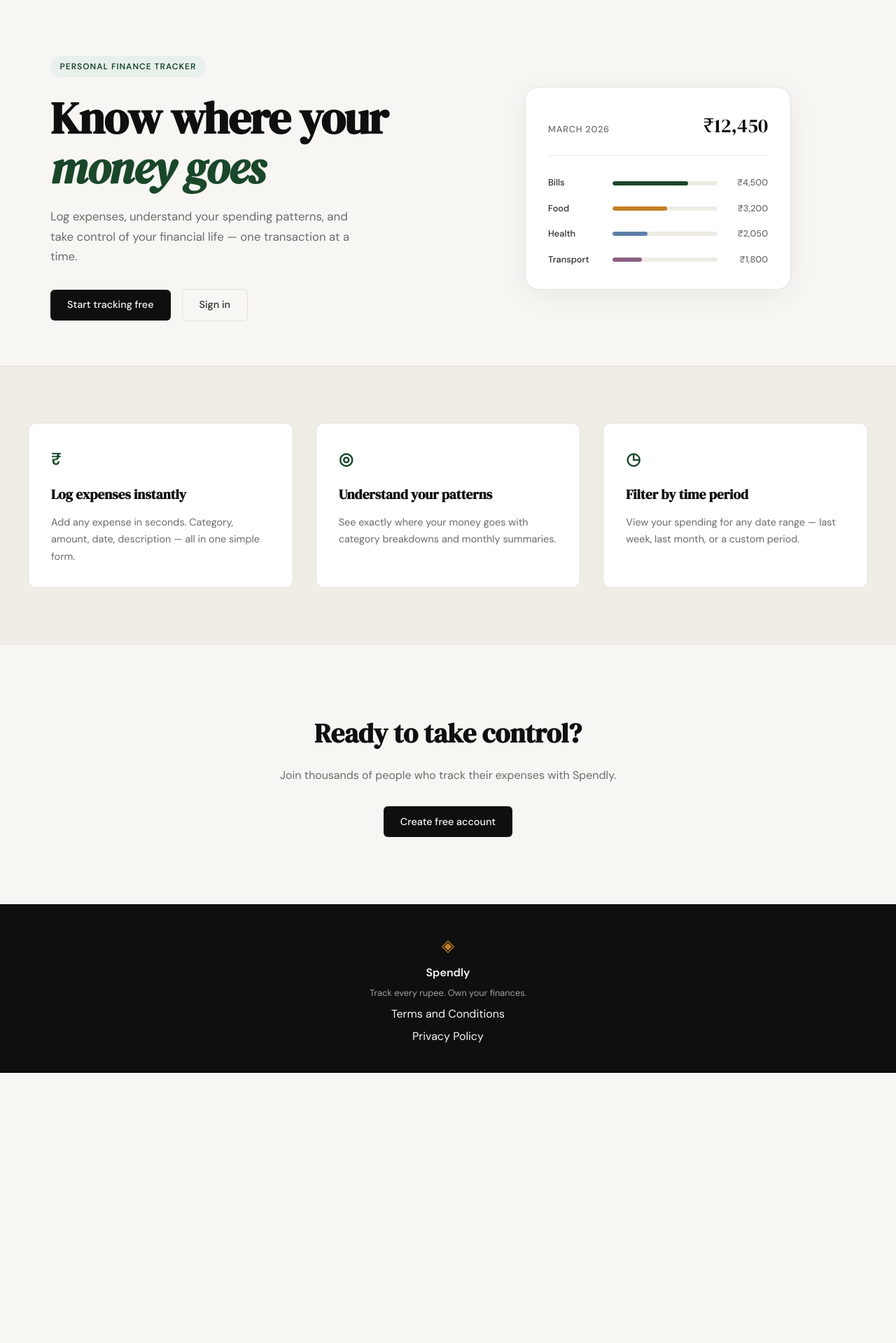
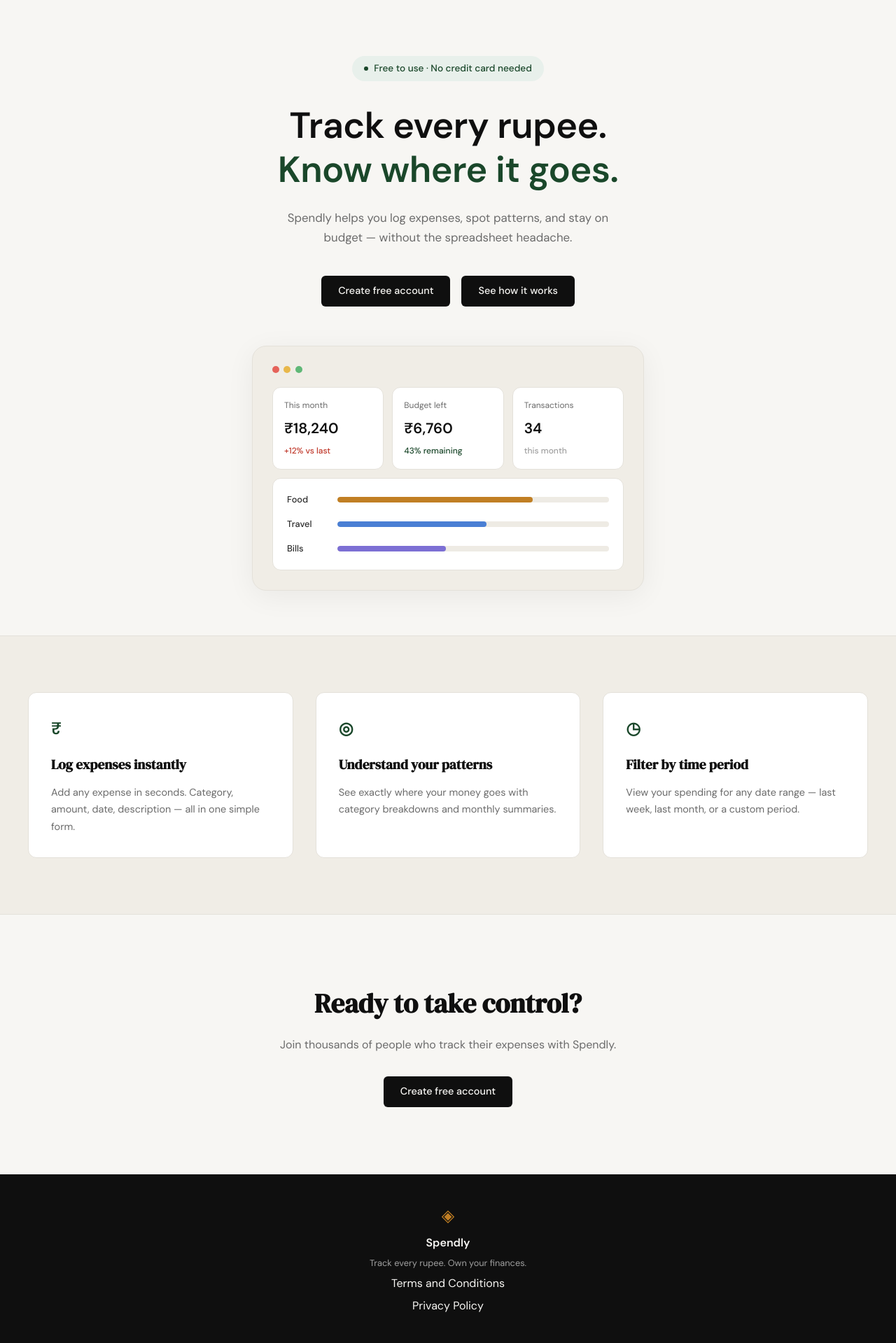
Before and after one commit to sarmadMansoor/spendly, a Flask app: page / in a window 1280 px wide. Shown: the part 61-1980 px from the top of the page at 70% size. Before the commit the page ends 1594 px from the top, so only its background shows below. Run offline with Flask 3, Linux system fonts and the light colour scheme.

Commit message:
landing page updated: first change

```diff
--- a/static/css/style.css
+++ b/static/css/style.css
@@ -125,38 +125,53 @@ a { color: inherit; text-decoration: none; }
 
 .hero {
     padding: 5rem 2rem 4rem;
-    display: grid;
-    grid-template-columns: 1fr 1fr;
-    gap: 4rem;
+    display: flex;
+    flex-direction: column;
     align-items: center;
+    text-align: center;
     max-width: var(--max-width);
     margin: 0 auto;
 }
 
+.hero-inner {
+    display: flex;
+    flex-direction: column;
+    align-items: center;
+    max-width: 620px;
+}
+
 .hero-badge {
-    display: inline-block;
+    display: inline-flex;
+    align-items: center;
+    gap: 0.5rem;
     background: var(--accent-light);
     color: var(--accent);
-    font-size: 0.75rem;
-    font-weight: 600;
-    letter-spacing: 0.08em;
-    text-transform: uppercase;
-    padding: 0.35rem 0.85rem;
+    font-size: 0.85rem;
+    font-weight: 500;
+    padding: 0.45rem 1.1rem;
     border-radius: 999px;
+    margin-bottom: 2rem;
+}
+
+.hero-badge-dot {
+    width: 6px;
+    height: 6px;
+    border-radius: 50%;
+    background: var(--accent);
+}
+
+.hero-title {
+    font-family: var(--font-body);
+    font-weight: 700;
+    font-size: clamp(2.25rem, 5vw, 3.25rem);
+    line-height: 1.2;
+    letter-spacing: -0.01em;
+    color: var(--ink);
     margin-bottom: 1.5rem;
 }
 
-.hero-title {
-    font-family: var(--font-display);
-    font-size: clamp(2.5rem, 5vw, 4rem);
-    line-height: 1.1;
-    letter-spacing: -0.02em;
-    color: var(--ink);
-    margin-bottom: 1.25rem;
-}
-
-.hero-title em {
-    font-style: italic;
+.hero-title-accent {
+    display: block;
     color: var(--accent);
 }
 
@@ -165,13 +180,15 @@ a { color: inherit; text-decoration: none; }
     color: var(--ink-muted);
     line-height: 1.7;
     max-width: 460px;
-    margin-bottom: 2rem;
+    margin: 0 auto 2.5rem;
 }
 
 .hero-actions {
     display: flex;
     gap: 1rem;
     align-items: center;
+    justify-content: center;
+    margin-bottom: 3.5rem;
 }
 
 /* ------------------------------------------------------------------ */
@@ -181,46 +198,87 @@ a { color: inherit; text-decoration: none; }
 .hero-visual {
     display: flex;
     justify-content: center;
+    width: 100%;
 }
 
 .mock-card {
-    background: var(--paper-card);
+    background: var(--paper-warm);
     border: 1px solid var(--border);
     border-radius: var(--radius-lg);
-    padding: 2rem;
+    padding: 1.75rem;
     width: 100%;
-    max-width: 380px;
+    max-width: 560px;
     box-shadow: 0 8px 40px rgba(0,0,0,0.06);
 }
 
-.mock-card-header {
+.mock-card-dots {
     display: flex;
-    justify-content: space-between;
-    align-items: baseline;
-    margin-bottom: 1.75rem;
-    padding-bottom: 1.25rem;
-    border-bottom: 1px solid var(--border-soft);
+    gap: 0.4rem;
+    margin-bottom: 1.25rem;
 }
 
-.mock-label {
-    font-size: 0.8rem;
-    font-weight: 500;
-    color: var(--ink-muted);
-    text-transform: uppercase;
-    letter-spacing: 0.06em;
+.mock-dot {
+    width: 10px;
+    height: 10px;
+    border-radius: 50%;
 }
 
-.mock-total {
-    font-family: var(--font-display);
-    font-size: 1.75rem;
+.mock-dot-red { background: #e5635a; }
+.mock-dot-yellow { background: #e8b84b; }
+.mock-dot-green { background: #5fb877; }
+
+.mock-stats {
+    display: grid;
+    grid-template-columns: repeat(3, 1fr);
+    gap: 0.75rem;
+    margin-bottom: 0.75rem;
+}
+
+.mock-stat {
+    background: var(--paper-card);
+    border: 1px solid var(--border);
+    border-radius: var(--radius-md);
+    padding: 1rem;
+    display: flex;
+    flex-direction: column;
+    gap: 0.4rem;
+    text-align: left;
+}
+
+.mock-stat-label {
+    font-size: 0.75rem;
+    color: var(--ink-muted);
+}
+
+.mock-stat-value {
+    font-family: var(--font-body);
+    font-weight: 700;
+    font-size: 1.3rem;
     color: var(--ink);
 }
 
-.mock-bars { display: flex; flex-direction: column; gap: 1rem; }
+.mock-stat-change {
+    font-size: 0.75rem;
+    font-weight: 500;
+}
+
+.mock-stat-negative { color: var(--danger); }
+.mock-stat-positive { color: var(--accent); }
+.mock-stat-muted { color: var(--ink-faint); }
+
+.mock-bars {
+    display: flex;
+    flex-direction: column;
+    gap: 0.9rem;
+    background: var(--paper-card);
+    border: 1px solid var(--border);
+    border-radius: var(--radius-md);
+    padding: 1.25rem;
+}
 
 .mock-bar-row {
     display: grid;
-    grid-template-columns: 80px 1fr 60px;
+    grid-template-columns: 60px 1fr;
     align-items: center;
     gap: 0.75rem;
 }
@@ -229,10 +287,11 @@ a { color: inherit; text-decoration: none; }
     font-size: 0.8rem;
     font-weight: 500;
     color: var(--ink-soft);
+    text-align: left;
 }
 
 .mock-bar-track {
-    height: 6px;
+    height: 8px;
     background: var(--border-soft);
     border-radius: 999px;
     overflow: hidden;
@@ -240,21 +299,13 @@ a { color: inherit; text-decoration: none; }
 
 .mock-bar {
     height: 100%;
-    background: var(--accent);
+    background: var(--accent-2);
     border-radius: 999px;
     transition: width 0.6s ease;
 }
 
-.mock-bar-2 { background: var(--accent-2); }
-.mock-bar-3 { background: #5b7fa6; }
-.mock-bar-4 { background: #8b5e83; }
-
-.mock-amt {
-    font-size: 0.8rem;
-    font-weight: 500;
-    color: var(--ink-muted);
-    text-align: right;
-}
+.mock-bar-2 { background: #4a7fd4; }
+.mock-bar-3 { background: #7c6fd4; }
 
 /* ------------------------------------------------------------------ */
 /* Buttons                                                             */
@@ -552,14 +603,8 @@ a { color: inherit; text-decoration: none; }
 /* ------------------------------------------------------------------ */
 
 @media (max-width: 900px) {
-    .hero {
-        grid-template-columns: 1fr;
-        text-align: center;
-    }
-
     .hero-subtitle { max-width: 100%; }
-    .hero-actions { justify-content: center; }
-    .hero-visual { display: none; }
+    .mock-stats { grid-template-columns: 1fr; }
 
     .features-inner { grid-template-columns: 1fr; }
 }
--- a/templates/landing.html
+++ b/templates/landing.html
@@ -6,55 +6,65 @@
 
 <section class="hero">
     <div class="hero-inner">
-        <div class="hero-badge">Personal Finance Tracker</div>
+        <div class="hero-badge">
+            <span class="hero-badge-dot"></span>
+            Free to use · No credit card needed
+        </div>
         <h1 class="hero-title">
-            Know where your<br>
-            <em>money goes</em>
+            Track every rupee.<br>
+            <span class="hero-title-accent">Know where it goes.</span>
         </h1>
         <p class="hero-subtitle">
-            Log expenses, understand your spending patterns,
-            and take control of your financial life —
-            one transaction at a time.
+            Spendly helps you log expenses, spot patterns, and stay
+            on budget — without the spreadsheet headache.
         </p>
         <div class="hero-actions">
-            <a href="{{ url_for('register') }}" class="btn-primary">Start tracking free</a>
-            <a href="{{ url_for('login') }}" class="btn-ghost">Sign in</a>
+            <a href="{{ url_for('register') }}" class="btn-primary">Create free account</a>
+            <a href="#" class="btn-primary">See how it works</a>
         </div>
     </div>
     <div class="hero-visual">
         <div class="mock-card">
-            <div class="mock-card-header">
-                <span class="mock-label">March 2026</span>
-                <span class="mock-total">₹12,450</span>
+            <div class="mock-card-dots">
+                <span class="mock-dot mock-dot-red"></span>
+                <span class="mock-dot mock-dot-yellow"></span>
+                <span class="mock-dot mock-dot-green"></span>
+            </div>
+            <div class="mock-stats">
+                <div class="mock-stat">
+                    <span class="mock-stat-label">This month</span>
+                    <span class="mock-stat-value">₹18,240</span>
+                    <span class="mock-stat-change mock-stat-negative">+12% vs last</span>
+                </div>
+                <div class="mock-stat">
+                    <span class="mock-stat-label">Budget left</span>
+                    <span class="mock-stat-value">₹6,760</span>
+                    <span class="mock-stat-change mock-stat-positive">43% remaining</span>
+                </div>
+                <div class="mock-stat">
+                    <span class="mock-stat-label">Transactions</span>
+                    <span class="mock-stat-value">34</span>
+                    <span class="mock-stat-change mock-stat-muted">this month</span>
+                </div>
             </div>
             <div class="mock-bars">
                 <div class="mock-bar-row">
-                    <span class="mock-cat">Bills</span>
+                    <span class="mock-cat">Food</span>
                     <div class="mock-bar-track">
                         <div class="mock-bar" style="width: 72%"></div>
                     </div>
-                    <span class="mock-amt">₹4,500</span>
                 </div>
                 <div class="mock-bar-row">
-                    <span class="mock-cat">Food</span>
+                    <span class="mock-cat">Travel</span>
                     <div class="mock-bar-track">
-                        <div class="mock-bar mock-bar-2" style="width: 52%"></div>
+                        <div class="mock-bar mock-bar-2" style="width: 55%"></div>
                     </div>
-                    <span class="mock-amt">₹3,200</span>
                 </div>
                 <div class="mock-bar-row">
-                    <span class="mock-cat">Health</span>
+                    <span class="mock-cat">Bills</span>
                     <div class="mock-bar-track">
-                        <div class="mock-bar mock-bar-3" style="width: 33%"></div>
+                        <div class="mock-bar mock-bar-3" style="width: 40%"></div>
                     </div>
-                    <span class="mock-amt">₹2,050</span>
-                </div>
-                <div class="mock-bar-row">
-                    <span class="mock-cat">Transport</span>
-                    <div class="mock-bar-track">
-                        <div class="mock-bar mock-bar-4" style="width: 28%"></div>
-                    </div>
-                    <span class="mock-amt">₹1,800</span>
                 </div>
             </div>
         </div>
```
